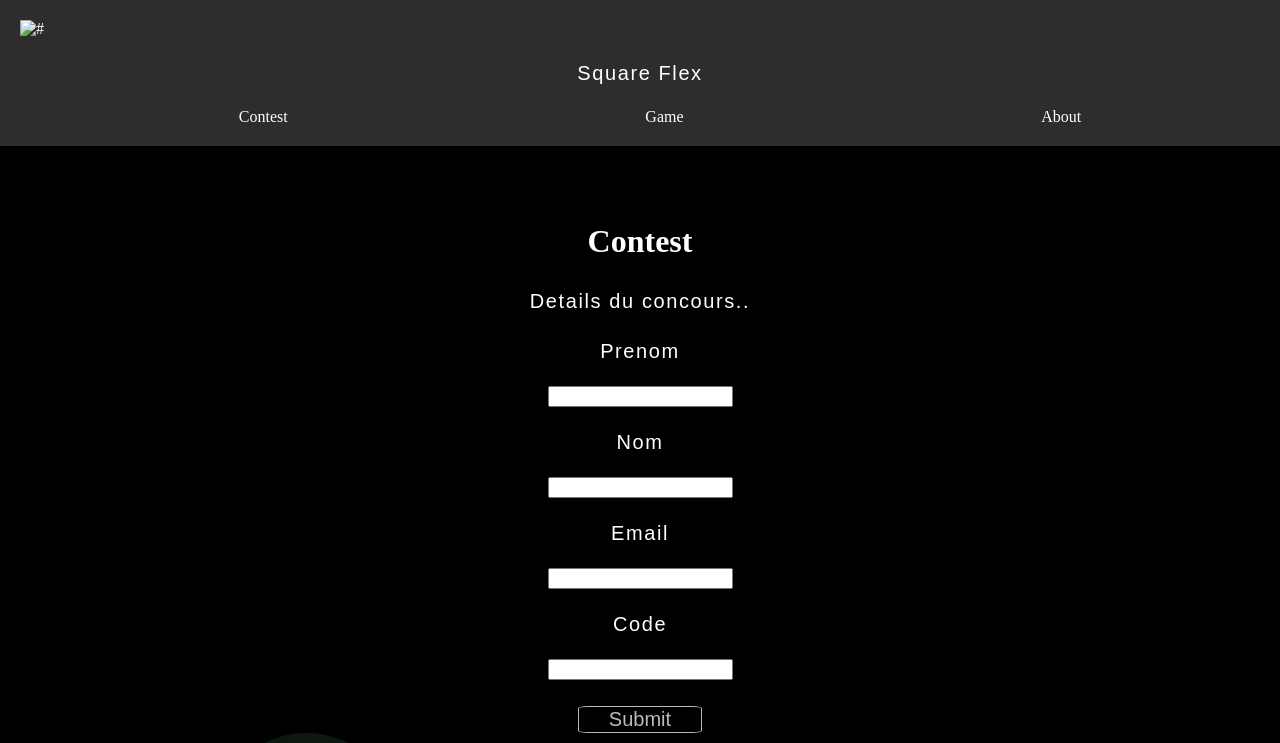
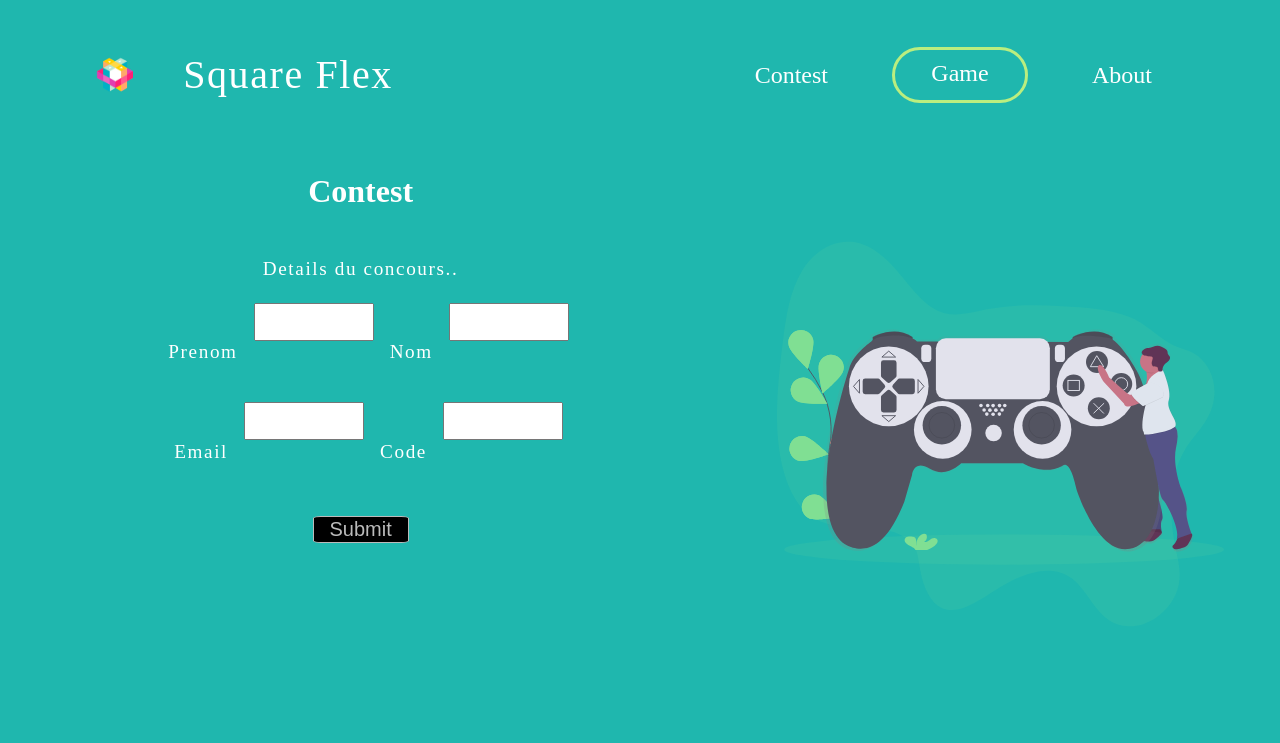
Before and after one commit to pierrebor/SIGAME, a plain HTML site: page index.html in a window 1280 px wide. Shown: the top 743 px of the page. Drawn offline with Linux system fonts and the light colour scheme; files whose address does not match are found by name; a web font is replaced by a local one.

Commit message:
:bug:
:bug:

```diff
--- a/index.html
+++ b/index.html
@@ -11,8 +11,8 @@
   <header>
     <nav>
       <div class="logo">
-        <img src="./images/logo.png" alt="#"/>
-        <p class="enseigne"> Square Flex</p>
+        <img src="./images/icon.png" alt="#"/>
+        <p class="enseigne">Square Flex</p>
       </div>
       <div class="navigation">
       <ul>
--- a/style/homepage.css
+++ b/style/homepage.css
@@ -4,7 +4,7 @@ html,body{
 }
 
 @font-face {
-  font-family: "SF Display Regular";
+  font-family: "SF Display Regula";
   font-weight: 400;
   src: url("https://sf.abarba.me/SF-UI-Display-Regular.otf");
 }
@@ -46,26 +46,30 @@ h3{
 }
 
 p{
-  font-family: "SF Display Light", sans-serif;
-  font-size: 1.25rem;
+  font-family: "SF Display Medium";
+  font-size: 1.2rem;
   line-height: 150%;
   letter-spacing: .1rem;
   text-align: center;
+  text-decoration: none;
 }
 a{
   font-family: "SF Display Medium";
   margin: 0%;
   text-decoration: none;
   color:white ;
+  font-size: 1.5rem;
 }
 
 /* Header */
 
 header {
-  background-color: #2D2D2D;
+  background-color: #1FB7AE;
   width: 100%;
+  position: fixed;
 
 }
+
 header nav {
 
   margin: 0 auto;
@@ -79,8 +83,12 @@ header nav {
 
 
 nav{
+  display: flex;
+  justify-content: space-around;
+  padding: 40px;
+  height: 70px;
+  width: 90%;
 
-  padding: 20px;
 }
 header nav ul{
   display: flex;
@@ -95,36 +103,111 @@ nav ul li {
  ul li {
   text-decoration: none;
   list-style: none;
+  padding: 2rem;
  }
 
  ul {
-  margin: 0; }
+  margin: 0 auto;
+  padding:2rem;
+
+}
+.logo{
+  display :flex;
+  justify-content: space-around;
+  align-items: center;
+  width: 30%;
+}
+.logo img{
+
+  width: 20%;
+  height : 20%;
 
 
+}
+.navigation{
+
+  display :flex;
+  justify-content: space-around;
+  align-items: center;
+}
+.enseigne{
+  font-size: 2.5rem;
+}
+.game{
+  border: 3px solid #BAEE7F;
+  border-radius: 2rem;
+  width: 130px;
+  height: 40px;
+  text-align: center;
+  padding-top: 10px;
+}
 
 /* Section one */
+  main{
+    background-color: #FFF7E8;
+  }
 
-
-  .main__section__one__content {
-      justify-content: center;
+  .main__section__one__content{
+      display:flex;
+      justify-content: space-around ;
       text-align: center;
   }
 
   .main__section__one__content {
       padding: 50px 0px 50px 0px;
       width: 100%;
-      background-color: #000000;
+      height: 50rem;
+      background-color: #1FB7AE;
       font-size: 1rem;
       color: white;
+
   }
+  .main__section__one__content__info{
+    display:flex;
+    flex-direction: column;
+    align-content: center;
+    text-align: center;
+    padding-top: 6rem;
+    width: 60rem;
+    height: 50rem;
+
+  }
+  .main__section__one__content__info input{
+
+    align-content: center;
+    width: 7rem;
+    height: 2rem;
+  }
+  .main__section__one__content__info__one p{
+
+    padding: 1rem;
+  }
+  .main__section__one__content__info__one{
+    display:flex;
+    justify-content: center;
+    align-content: center;
+  }
+  form{
+    height:15rem;
+    justify-content: center;
+    flex-direction: column;
+    text-align: center;
+  }
+  .main__section__one__content__info__img img{
+    padding-top: 4rem;
+    width:80%;
+    height:80%;
+  }
+
   #subheader_button {
       padding-top: 2%;
       display: block;
-      width: 65%;
+      width: 40rem;
+      height: 5rem;
       margin: 0 auto;
       font-size: 1.25rem;
        }
-      button {
+  button {
       border-radius: 8%;
       background: black;
       color: #BBBBBB;
@@ -139,9 +222,60 @@ nav ul li {
      display:flex;
      justify-content: space-between;
      margin: 8em;
+     padding-bottom: 5em;
 
    }
    .main__section__two__content__info {
        justify-content: center;
        text-align: center;
    }
+
+
+   /*Responsive*/
+
+   @media screen and (max-width: 1100px){
+
+     .enseigne{
+       font-size: 1.8rem;
+   }
+   @media screen and (max-width: 900px){
+
+     .enseigne{
+       visibility: hidden;
+     }
+     .logo img{
+
+       width: 25%;
+       height : 25%;
+
+
+     }
+   }
+   @media screen and (max-width: 800px){
+
+
+     .logo img{
+
+       width: 50%;
+       height : 50%;
+
+
+     }
+   }
+   @media screen and (max-width: 600px){
+
+
+     .logo img{
+
+       width: 70%;
+       height : 70%;
+       padding-left: 23rem;
+
+     }
+
+     .navigation{
+
+      visibility: hidden ;
+
+     }
+   }
```
